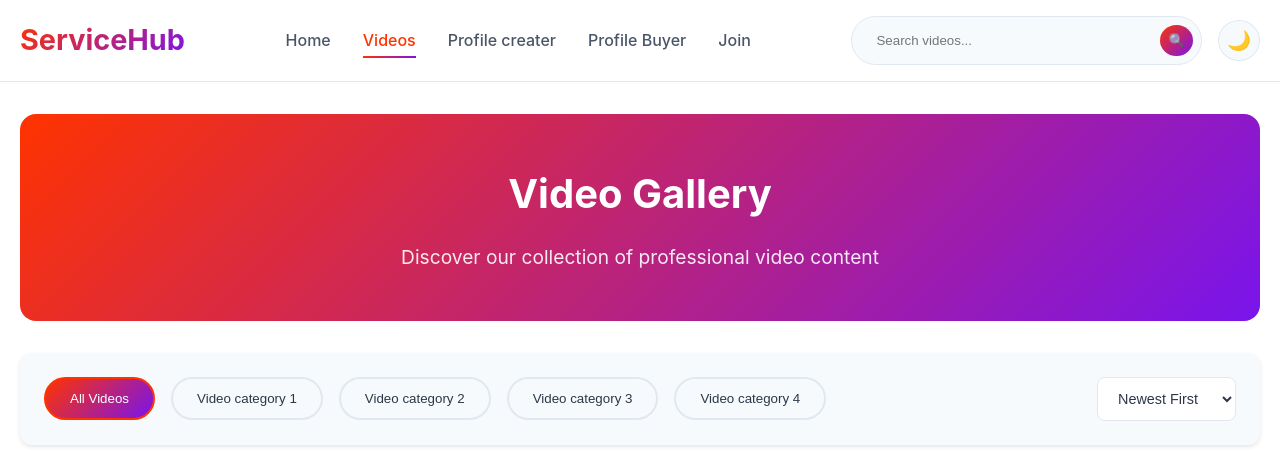
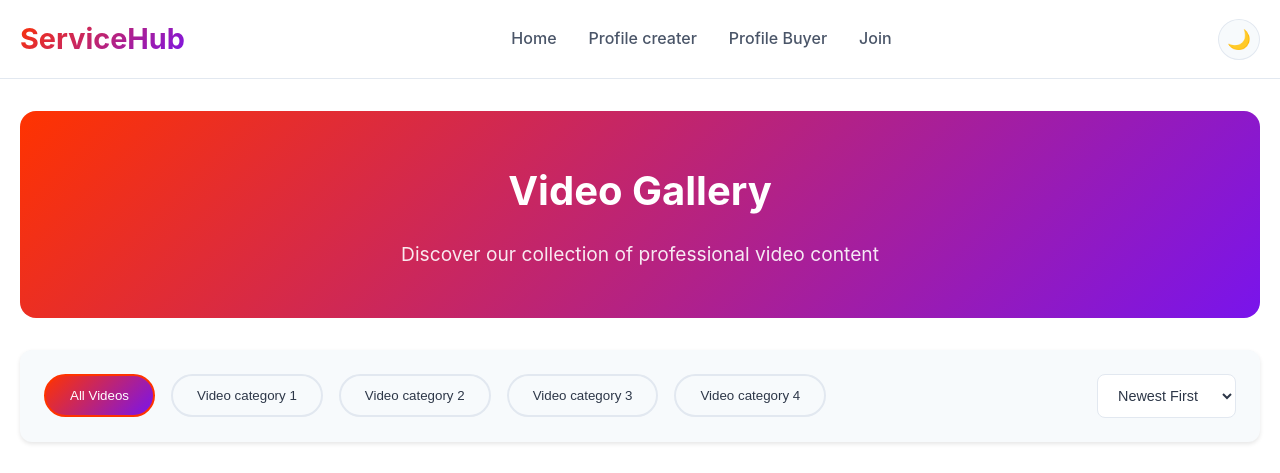
Before and after one commit to denisromanovich94/uslugi, a plain HTML site: page videos.html in a window 1280 px wide. Shown: the top 473 px of the page. Drawn offline with Linux system fonts and the light colour scheme.

Commit message:
Update videos.html

```diff
--- a/videos.html
+++ b/videos.html
@@ -775,16 +775,12 @@ html {
                 </div>
                 <nav class="nav">
                     <a href="index.html" class="nav-link">Home</a>
-                    <a href="videos.html" class="nav-link active">Videos</a>
                     <a href="profile.html" class="nav-link">Profile creater</a>
                     <a href="profile-buyer.html" class="nav-link">Profile Buyer</a>
                     <a href="register.html" class="nav-link">Join</a>
                 </nav>
                 <div class="header-actions">
-                    <div class="search-container">
-                        <input type="text" id="videoSearchInput" placeholder="Search videos..." class="search-input">
-                        <button class="search-btn">🔍</button>
-                    </div>
+
                     <button class="theme-toggle" id="themeToggle">🌙</button>
                 </div>
             </div>
```
